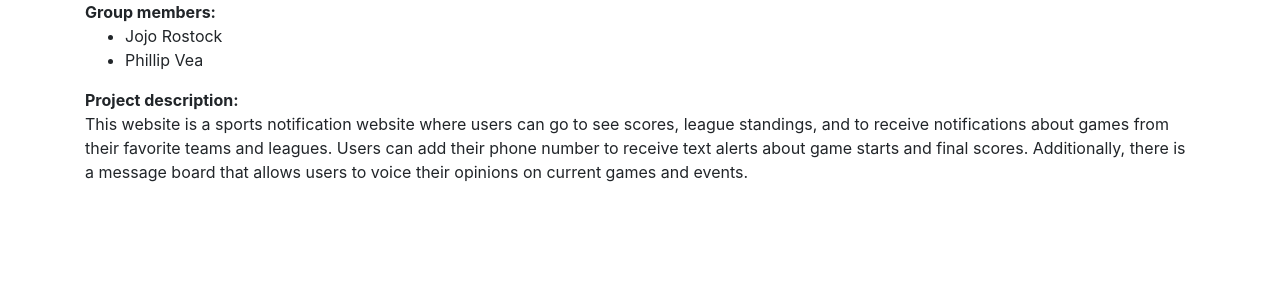
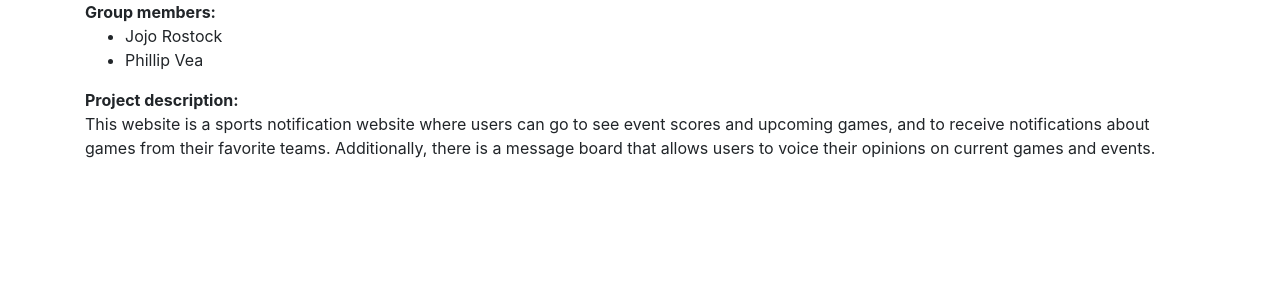
Before and after one commit to jojorostock/388J_final_project, a Flask app: page /project in a window 1280 px wide. Shown: the part 56-356 px from the top of the page. Run offline with Flask 2, Linux system fonts and the light colour scheme; parts of the project's set-up code (start-up, migrations or seed data) failed here and were passed over; some libraries are stand-ins or nearby versions.

Commit message:
update project description

```diff
--- a/flask_app/templates/project.html
+++ b/flask_app/templates/project.html
@@ -12,7 +12,7 @@
 <div class="row">
 	<div class="col">
 		<strong>Project description: </strong>
-		<p>This website is a sports notification website where users can go to see scores, league standings, and to receive notifications about games from their favorite teams and leagues. Users can add their phone number to receive text alerts about game starts and final scores. Additionally, there is a message board that allows users to voice their opinions on current games and events.
+		<p>This website is a sports notification website where users can go to see event scores and upcoming games, and to receive notifications about games from their favorite teams. Additionally, there is a message board that allows users to voice their opinions on current games and events.
 		</p>
 	</div>
 </div>
```
